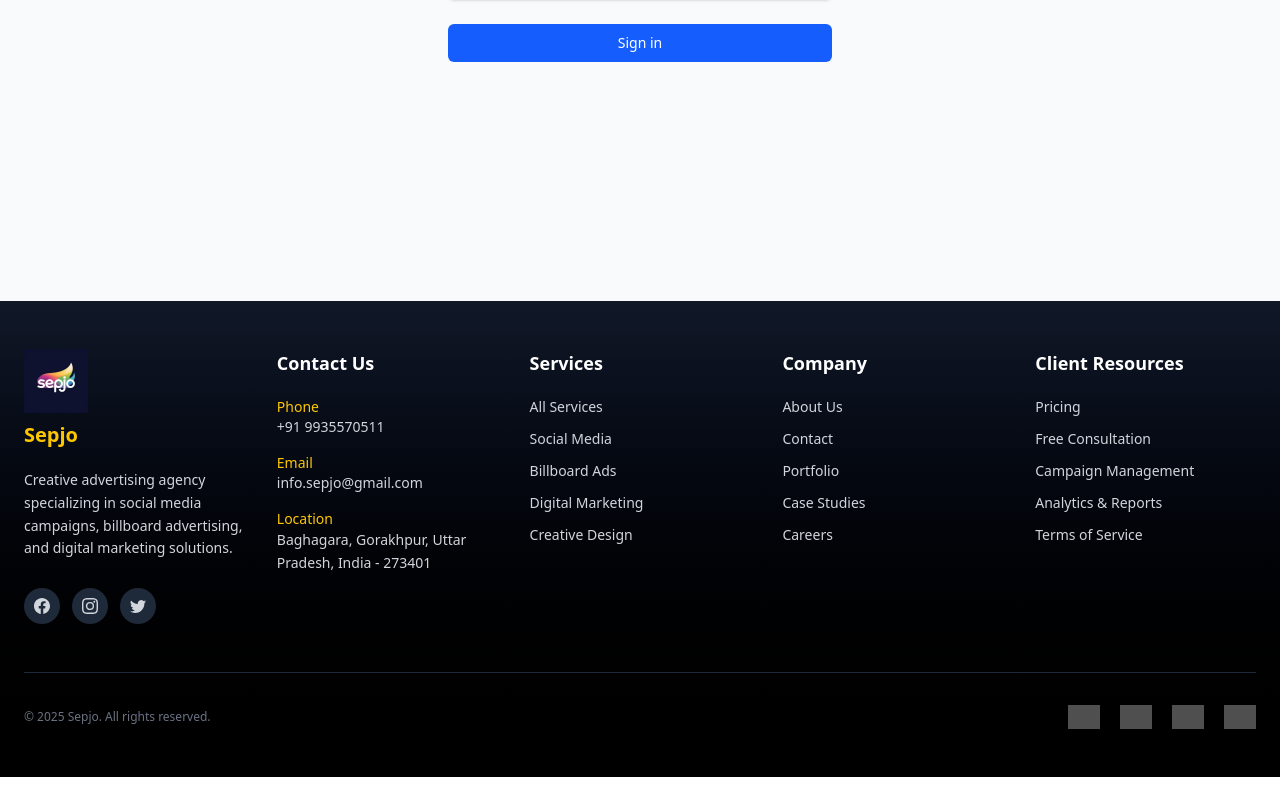
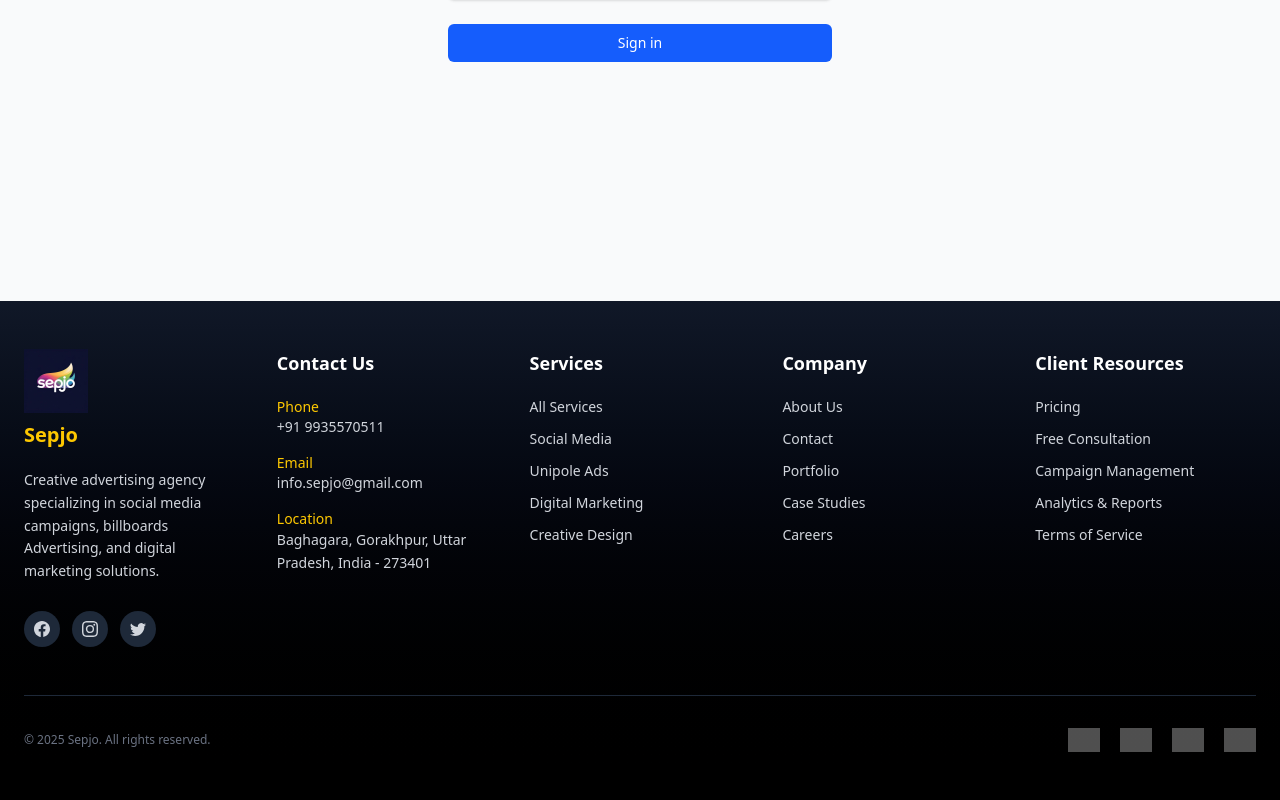
Before and after one commit to Inscrutable21/sepjo, a Next.js app: page /admin/login in a window 1280 px wide. Shown: the part 580-1380 px from the top of the page. Before the commit the page ends 1357 px from the top, so only its background shows below. Built offline with nearby package versions, Linux system fonts and the light colour scheme; grey boxes are pictures that could not be loaded.

Commit message:
fixed category

```diff
--- a/src/app/api/admin/categories/route.js
+++ b/src/app/api/admin/categories/route.js
@@ -3,6 +3,19 @@ import { prisma } from '../../../../lib/prisma'
 
 export async function GET() {
   try {
+    // Add connection retry logic
+    let retries = 3;
+    while (retries > 0) {
+      try {
+        await prisma.$connect();
+        break;
+      } catch (connectError) {
+        retries--;
+        if (retries === 0) throw connectError;
+        await new Promise(resolve => setTimeout(resolve, 1000));
+      }
+    }
+
     const categories = await prisma.category.findMany({
       include: {
         subCategories: true,
@@ -11,14 +24,15 @@ export async function GET() {
         }
       },
       orderBy: { createdAt: 'desc' }
-    })
+    });
 
-    return NextResponse.json({ categories })
+    return NextResponse.json({ categories });
   } catch (error) {
+    console.error('Admin categories fetch error:', error);
     return NextResponse.json(
-      { error: 'Failed to fetch categories' },
+      { error: 'Failed to fetch categories', details: error.message },
       { status: 500 }
-    )
+    );
   }
 }
 
--- a/src/app/billboards/BillboardsContent.js
+++ b/src/app/billboards/BillboardsContent.js
@@ -547,10 +547,10 @@ export default function BillboardsContent() {
 }
 
 function BillboardCard({ billboard }) {
-  // Define category images mapping
+  // Define category images mapping (same as OurServices)
   const categoryImages = {
     'social-media': '/images/services/social-media.jpg',
-    'billboard': '/images/services/billboard.jpg',
+    'unipole': '/images/services/billboard.jpg',
     'digital-advertising': '/images/services/digital-ads.jpg'
   }
 
@@ -558,7 +558,7 @@ function BillboardCard({ billboard }) {
   const getCategoryImage = () => {
     const categoryName = billboard.category?.name?.toLowerCase().replace(/\s+/g, '-')
     if (categoryName?.includes('social')) return categoryImages['social-media']
-    if (categoryName?.includes('billboard')) return categoryImages['billboard']
+    if (categoryName?.includes('unipole') || categoryName?.includes('billboard')) return categoryImages['unipole']
     if (categoryName?.includes('digital')) return categoryImages['digital-advertising']
     return null
   }
--- a/src/app/billboards/[id]/page.js
+++ b/src/app/billboards/[id]/page.js
@@ -12,10 +12,10 @@ export default function BillboardDetailPage() {
   const [currentImageIndex, setCurrentImageIndex] = useState(0)
   const [showContactForm, setShowContactForm] = useState(false)
 
-  // Define category images mapping
+  // Define category images mapping (same as OurServices)
   const categoryImages = {
     'social-media': '/images/services/social-media.jpg',
-    'billboard': '/images/services/billboard.jpg',
+    'unipole': '/images/services/billboard.jpg',
     'digital-advertising': '/images/services/digital-ads.jpg'
   }
 
@@ -24,7 +24,7 @@ export default function BillboardDetailPage() {
     if (!billboard?.category?.name) return null
     const categoryName = billboard.category.name.toLowerCase().replace(/\s+/g, '-')
     if (categoryName.includes('social')) return categoryImages['social-media']
-    if (categoryName.includes('billboard')) return categoryImages['billboard']
+    if (categoryName.includes('unipole') || categoryName.includes('billboard')) return categoryImages['unipole']
     if (categoryName.includes('digital')) return categoryImages['digital-advertising']
     return null
   }
--- a/src/app/blog/[id]/page.js
+++ b/src/app/blog/[id]/page.js
@@ -7,9 +7,9 @@ import { use } from 'react'
 const blogPosts = [
   {
     id: 1,
-    title: "The Future of Billboard Advertising: Digital vs Traditional",
+    title: "The Future of billboards Advertising: Digital vs Traditional",
     content: `
-      <p>Billboard advertising has evolved dramatically over the past decade. While traditional static billboards continue to dominate highways and city centers, digital billboards are rapidly gaining ground with their dynamic content capabilities.</p>
+      <p>billboards Advertising has evolved dramatically over the past decade. While traditional static billboards continue to dominate highways and city centers, digital billboards are rapidly gaining ground with their dynamic content capabilities.</p>
 
       <h2>The Rise of Digital Billboards</h2>
       <p>Digital billboards offer unprecedented flexibility for advertisers. With the ability to change content remotely, schedule different ads throughout the day, and even respond to real-time events, they represent the cutting edge of outdoor advertising.</p>
@@ -21,7 +21,7 @@ const blogPosts = [
       <p>The choice between digital and traditional depends on your campaign goals, budget, and target audience. Our team at SEPJO can help you determine the best approach for your specific needs.</p>
     `,
     image: "/images/services/billboard.jpg",
-    category: "Billboard Advertising",
+    category: "billboards Advertising",
     date: "December 15, 2024",
     readTime: "5 min read",
     author: "Marketing Team"
--- a/src/app/blog/page.js
+++ b/src/app/blog/page.js
@@ -7,10 +7,10 @@ import { useState } from 'react'
 const blogPosts = [
   {
     id: 1,
-    title: "The Future of Billboard Advertising: Digital vs Traditional",
+    title: "The Future of billboards Advertising: Digital vs Traditional",
     excerpt: "Explore how digital billboards are revolutionizing outdoor advertising while traditional billboards maintain their timeless appeal.",
     image: "/images/services/billboard.jpg",
-    category: "Billboard Advertising",
+    category: "billboards Advertising",
     date: "December 15, 2024",
     readTime: "5 min read",
     author: "Marketing Team"
@@ -67,7 +67,7 @@ const blogPosts = [
   }
 ]
 
-const categories = ["All", "Billboard Advertising", "Social Media", "Digital LED display ads", "Strategy", "Design", "Analytics"]
+const categories = ["All", "billboards Advertising", "Social Media", "Digital LED display ads", "Strategy", "Design", "Analytics"]
 
 export default function BlogPage() {
   const [selectedCategory, setSelectedCategory] = useState("All")
--- a/src/app/contact/page.js
+++ b/src/app/contact/page.js
@@ -291,7 +291,7 @@ export default function ContactPage() {
                     >
                       <option value="">Select a subject</option>
                       <option value="Social Media Advertising">Social Media Advertising</option>
-                      <option value="Billboard Advertising">Billboard Advertising</option>
+                      <option value="billboards Advertising">billboards Advertising</option>
                       <option value="Digital LED display ads">Digital LED display ads</option>
                     </select>
                   </div>
@@ -393,14 +393,14 @@ export default function ContactPage() {
             <div className={`p-6 rounded-lg shadow-sm border ${isDarkMode ? 'bg-gray-800 border-gray-700' : 'bg-white border-gray-100'}`}>
               <h3 className={`text-lg font-medium mb-2 ${isDarkMode ? 'text-white' : 'text-gray-900'}`}>What advertising services does SEPJO offer?</h3>
               <p className={`${isDarkMode ? 'text-gray-300' : 'text-gray-600'}`}>
-                SEPJO specializes in three core advertising services: Social Media Advertising for targeted online campaigns, Billboard Advertising for high-impact outdoor visibility, and Digital LED display ads for comprehensive online marketing solutions.
+                SEPJO specializes in three core advertising services: Social Media Advertising for targeted online campaigns, billboards Advertising for high-impact outdoor visibility, and Digital LED display ads for comprehensive online marketing solutions.
               </p>
             </div>
 
             <div className={`p-6 rounded-lg shadow-sm border ${isDarkMode ? 'bg-gray-800 border-gray-700' : 'bg-white border-gray-100'}`}>
               <h3 className={`text-lg font-medium mb-2 ${isDarkMode ? 'text-white' : 'text-gray-900'}`}>How quickly can SEPJO launch my advertising campaign?</h3>
               <p className={`${isDarkMode ? 'text-gray-300' : 'text-gray-600'}`}>
-                Social media advertising campaigns can go live within 3-5 business days. Billboard advertising requires 1-2 weeks for location booking and creative production. Digital LED display ads campaigns typically launch within 5-7 days after strategy approval.
+                Social media advertising campaigns can go live within 3-5 business days. billboards Advertising requires 1-2 weeks for location booking and creative production. Digital LED display ads campaigns typically launch within 5-7 days after strategy approval.
               </p>
             </div>
 
--- a/src/components/FAQ.js
+++ b/src/components/FAQ.js
@@ -6,12 +6,12 @@ const faqs = [
   {
     id: 1,
     question: "What advertising services does SEPJO offer?",
-    answer: "SEPJO specializes in three core advertising services: Social Media Advertising for targeted online campaigns, Billboard Advertising for high-impact outdoor visibility, and Digital LED display ads for comprehensive online marketing solutions."
+    answer: "SEPJO specializes in three core advertising services: Social Media Advertising for targeted online campaigns, billboards Advertising for high-impact outdoor visibility, and Digital LED display ads for comprehensive online marketing solutions."
   },
   {
     id: 2,
     question: "How quickly can SEPJO launch my advertising campaign?",
-    answer: "Social media advertising campaigns can go live within 3-5 business days. Billboard advertising requires 1-2 weeks for location booking and creative production. Digital LED display ads campaigns typically launch within 5-7 days after strategy approval."
+    answer: "Social media advertising campaigns can go live within 3-5 business days. billboards Advertising requires 1-2 weeks for location booking and creative production. Digital LED display ads campaigns typically launch within 5-7 days after strategy approval."
   },
   {
     id: 3,
--- a/src/components/OurServices.js
+++ b/src/components/OurServices.js
@@ -8,12 +8,12 @@ const services = [
     href: '/billboards?categoryId=social-media'
   },
   {
-    title: 'Billboard Advertising',
+    title: 'Unipole Advertising',
     imageUrl: '/images/services/billboard.jpg',
-    href: '/billboards?categoryId=billboard'
+    href: '/billboards?categoryId=unipole'
   },
   {
-    title: 'Digital LED display ads',
+    title: 'Digital LED display ads',
     imageUrl: '/images/services/digital-ads.jpg',
     href: '/billboards?categoryId=digital-advertising'
   }
--- a/src/components/Testimonials.js
+++ b/src/components/Testimonials.js
@@ -19,7 +19,7 @@ const testimonials = [
     name: "Priya Sharma",
     company: "Sharma Fashion House",
     location: "Delhi",
-    service: "Billboard Advertising",
+    service: "billboards Advertising",
     rating: 5,
     text: "The billboard campaign they designed for us was absolutely stunning! We got prime locations across Delhi and the creative was so eye-catching. Our brand visibility increased tremendously.",
     avatar: "/bg1.jpg"
@@ -49,7 +49,7 @@ const testimonials = [
     name: "Vikram Singh",
     company: "Singh Motors",
     location: "Jaipur",
-    service: "Billboard Advertising",
+    service: "billboards Advertising",
     rating: 5,
     text: "Professional team with creative minds! The billboard designs were modern and impactful. We saw immediate increase in showroom visits after the campaign launch.",
     avatar: "/bg1.jpg"
--- a/src/components/layout/Footer.js
+++ b/src/components/layout/Footer.js
@@ -35,7 +35,7 @@ export default function Footer() {
               </h2>
             </div>
             <p className="text-sm max-w-xs leading-relaxed">
-              Creative advertising agency specializing in social media campaigns, billboard advertising, and digital marketing solutions.
+              Creative advertising agency specializing in social media campaigns, billboards Advertising, and digital marketing solutions.
             </p>
             <div className="flex space-x-3 pt-2">
               <SocialIcon href="https://www.facebook.com/share/1UT7Jq47Lq/" icon="facebook" />
@@ -69,7 +69,7 @@ export default function Footer() {
             <ul className="space-y-3 text-sm">
               <FooterLink href="/billboards">All Services</FooterLink>
               <FooterLink href="/billboards?categoryId=social-media">Social Media</FooterLink>
-              <FooterLink href="/billboards?categoryId=billboard">Billboard Ads</FooterLink>
+              <FooterLink href="/billboards?categoryId=unipole">Unipole Ads</FooterLink>
               <FooterLink href="/billboards?categoryId=digital-advertising">Digital Marketing</FooterLink>
               <FooterLink href="/billboards?categoryId=creative">Creative Design</FooterLink>
             </ul>
```
Also changed, not shown: src/app/admin/billboards/page.js (+51 -9 lines), src/app/api/categories/route.js (+21 -11 lines).
